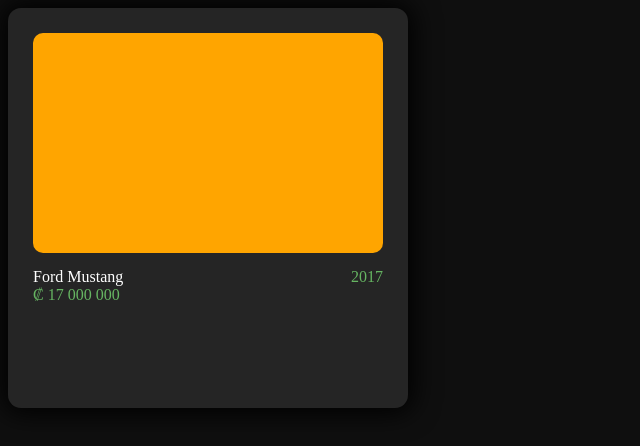
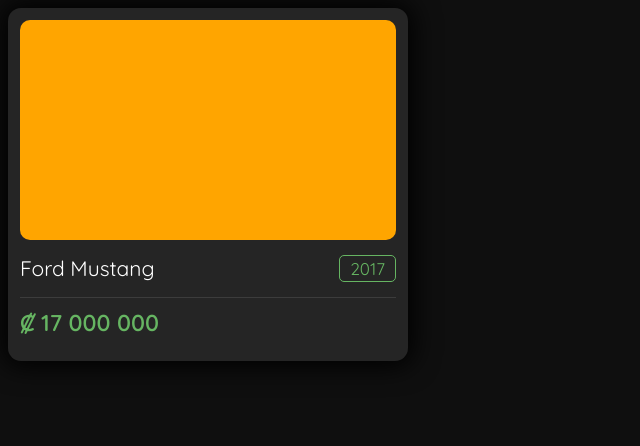
Before and after one commit to Gabuardi/ng-car-card, an Angular app: page / in a window 1280 px wide. Shown: the top 446 px of the page, without its empty margins (0-640 px from the left). Built offline with nearby package versions, Linux system fonts and the light colour scheme.

Commit message:
Text improvements

```diff
--- a/src/app/car-card/car-card.component.scss
+++ b/src/app/car-card/car-card.component.scss
@@ -1,8 +1,8 @@
 .car-card {
   box-sizing: border-box;
   width: 400px;
-  height: 400px;
-  padding: 25px;
+  padding: 12px 12px 24px;
+  font-size: 21px;
   border-radius: 13px;
   background-color: #252525;
   box-shadow: 0 0 27px 5px #000;
@@ -10,25 +10,33 @@
   .car-picture {
     width: 100%;
     height: 220px;
-    margin-bottom: 15px;
     border-radius: 10px;
     background-color: orange;
   }
 
   .info-container {
+    padding: 15px 0;
     display: flex;
     justify-content: space-between;
+    border-bottom: #3c3c3c 1px solid;
 
     .car-model {
       color: #FFF;
     }
 
     .car-year {
+      padding: 2px 10px;
+      font-size: 17px;
+      border-radius: 5px;
       color: #66B562;
+      border: #66B562 1px solid;
     }
   }
 
   .car-price {
+    padding-top: 10px;
+    font-size: 23px;
+    font-weight: bold;
     color: #66B562;
   }
 }
--- a/src/styles.scss
+++ b/src/styles.scss
@@ -1,3 +1,8 @@
+@import url('https://fonts.googleapis.com/css2?family=Quicksand:wght@400;600&display=swap');
+
 body, html {
-  background-color: #0f0f0f;
+  font-family: 'Quicksand', sans-serif;
+  background-color: #0F0f0F;
+  -webkit-font-smoothing: antialiased;
+  -moz-osx-font-smoothing: grayscale;
 }
```
